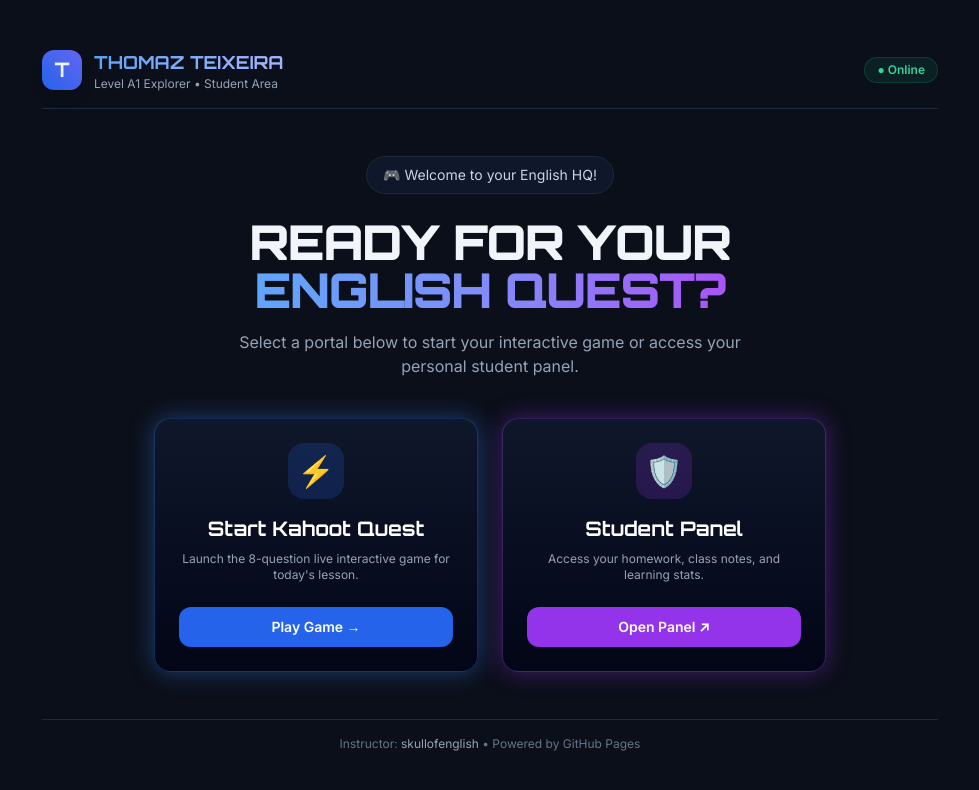
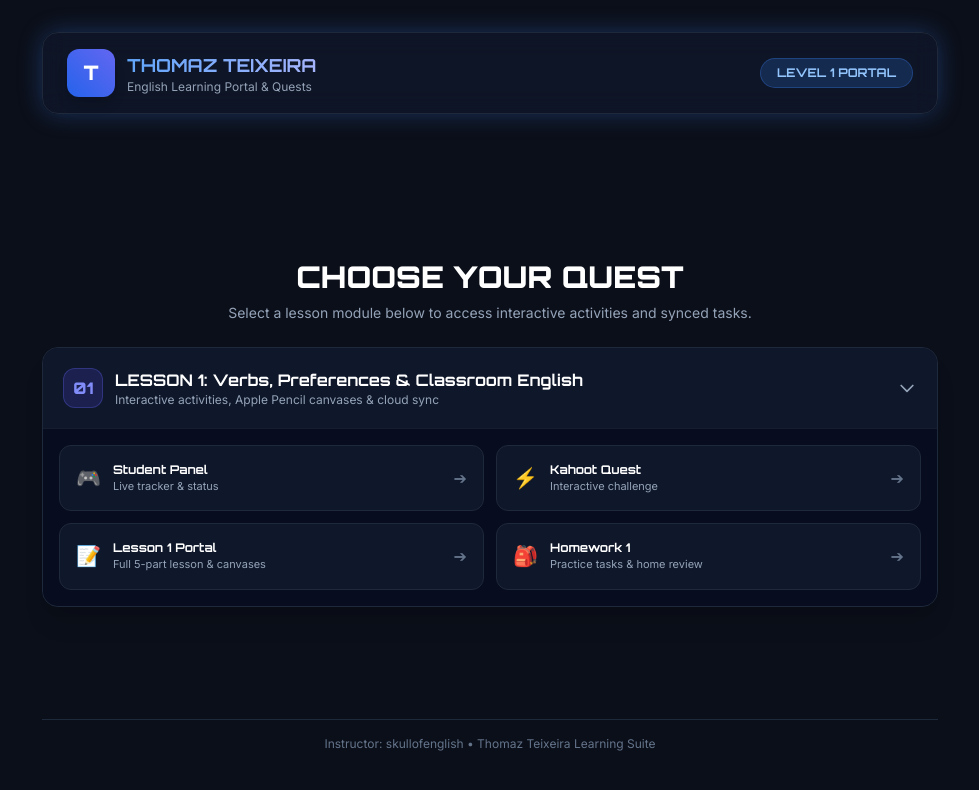
Before and after one commit to skullofenglish/thomazteixeira, a plain HTML site: page index.html in a window 1280 px wide. Shown: the whole page, without its empty margins (150-1129 px from the left). Drawn offline with nearby package versions, Linux system fonts and the light colour scheme.

Commit message:
Update index.html

```diff
--- a/index.html
+++ b/index.html
@@ -3,101 +3,151 @@
 <head>
   <meta charset="UTF-8" />
   <meta name="viewport" content="width=device-width, initial-scale=1.0"/>
-  <title>Thomaz's English Quest | Student Portal</title>
-  <!-- Tailwind CSS CDN -->
+  <title>Thomaz's English Quest | Home Portal</title>
+
+  <!-- Tailwind CSS -->
   <script src="https://cdn.tailwindcss.com"></script>
-  <!-- Google Fonts: Orbitron & Inter -->
+  <!-- Google Fonts -->
   <link href="https://fonts.googleapis.com/css2?family=Inter:wght@400;600;800&family=Orbitron:wght@700;900&display=swap" rel="stylesheet">
+
   <style>
     body {
       font-family: 'Inter', sans-serif;
       background-color: #0b0f19;
+      color: #f8fafc;
     }
     .font-gaming {
       font-family: 'Orbitron', sans-serif;
     }
     .glow-blue {
-      box-shadow: 0 0 25px rgba(59, 130, 246, 0.4);
+      box-shadow: 0 0 25px rgba(59, 130, 246, 0.3);
     }
     .glow-purple {
-      box-shadow: 0 0 25px rgba(147, 51, 234, 0.4);
+      box-shadow: 0 0 25px rgba(147, 51, 234, 0.3);
     }
   </style>
 </head>
-<body class="text-slate-100 min-h-screen flex flex-col justify-between p-4 md:p-8">
+<body class="min-h-screen flex flex-col justify-between p-4 md:p-8">
 
-  <!-- Header / Nav -->
-  <header class="max-w-4xl mx-auto w-full flex items-center justify-between py-4 border-b border-slate-800">
+  <!-- HEADER -->
+  <header class="max-w-4xl mx-auto w-full flex items-center justify-between py-4 px-6 rounded-2xl bg-slate-900/80 border border-slate-800 backdrop-blur-md mb-8 glow-blue">
     <div class="flex items-center gap-3">
-      <div class="w-10 h-10 rounded-xl bg-gradient-to-tr from-blue-600 to-indigo-500 flex items-center justify-center text-xl font-bold font-gaming shadow-lg">
+      <div class="w-12 h-12 rounded-xl bg-gradient-to-tr from-blue-600 to-indigo-500 flex items-center justify-center font-gaming text-xl font-black text-white shadow-lg">
         T
       </div>
       <div>
-        <h1 class="font-gaming text-lg font-bold text-transparent bg-clip-text bg-gradient-to-r from-blue-400 to-indigo-300">
+        <h1 class="font-gaming text-base md:text-lg font-bold text-transparent bg-clip-text bg-gradient-to-r from-blue-400 to-indigo-300">
           THOMAZ TEIXEIRA
         </h1>
-        <p class="text-xs text-slate-400">Level A1 Explorer • Student Area</p>
+        <p class="text-xs text-slate-400">English Learning Portal & Quests</p>
       </div>
     </div>
-    <span class="px-3 py-1 rounded-full text-xs font-semibold bg-emerald-500/10 text-emerald-400 border border-emerald-500/20">
-      ● Online
-    </span>
+    <div class="px-4 py-1.5 rounded-full text-xs font-bold bg-blue-500/20 text-blue-300 border border-blue-500/30 font-gaming">
+      LEVEL 1 PORTAL
+    </div>
   </header>
 
-  <!-- Main Dashboard -->
-  <main class="max-w-4xl mx-auto w-full my-auto py-10 flex flex-col items-center text-center">
-
-    <!-- Welcome Badge -->
-    <div class="mb-6 inline-flex items-center gap-2 px-4 py-2 rounded-full bg-slate-900 border border-slate-800 text-sm text-slate-300">
-      🎮 Welcome to your English HQ!
+  <!-- MAIN CONTENT -->
+  <main class="max-w-4xl mx-auto w-full space-y-4 my-auto">
+    <div class="text-center mb-6">
+      <h2 class="font-gaming text-3xl font-black text-white mb-2">CHOOSE YOUR QUEST</h2>
+      <p class="text-sm text-slate-400">Select a lesson module below to access interactive activities and synced tasks.</p>
     </div>
 
-    <!-- Main Title -->
-    <h2 class="font-gaming text-3xl md:text-5xl font-black mb-4 tracking-tight leading-tight">
-      READY FOR YOUR <br/>
-      <span class="text-transparent bg-clip-text bg-gradient-to-r from-blue-400 via-indigo-400 to-purple-500">
-        ENGLISH QUEST?
-      </span>
-    </h2>
+    <!-- COLLAPSIBLE LESSON 1 CARD -->
+    <div class="rounded-2xl bg-slate-900 border border-slate-800 overflow-hidden transition-all shadow-xl">
+      <!-- Card Header / Toggle -->
+      <button onclick="toggleLesson('lesson1-content', 'arrow-1')" class="w-full flex items-center justify-between p-5 bg-slate-900 hover:bg-slate-800/80 transition-all text-left">
+        <div class="flex items-center gap-3">
+          <div class="w-10 h-10 rounded-xl bg-indigo-600/20 border border-indigo-500/30 flex items-center justify-center text-indigo-400 font-gaming font-black">
+            01
+          </div>
+          <div>
+            <h3 class="font-gaming text-base font-bold text-white">LESSON 1: Verbs, Preferences & Classroom English</h3>
+            <p class="text-xs text-slate-400">Interactive activities, Apple Pencil canvases & cloud sync</p>
+          </div>
+        </div>
+        <svg id="arrow-1" class="w-5 h-5 text-slate-400 transform transition-transform duration-300" fill="none" stroke="currentColor" viewBox="0 0 24 24">
+          <path stroke-linecap="round" stroke-linejoin="round" stroke-width="2" d="M19 9l-7 7-7-7"></path>
+        </svg>
+      </button>
 
-    <p class="text-slate-400 max-w-lg mb-10 text-sm md:text-base">
-      Select a portal below to start your interactive game or access your personal student panel.
-    </p>
+      <!-- Card Content / Sub-links (Opened by default) -->
+      <div id="lesson1-content" class="p-4 bg-slate-950/60 border-t border-slate-800/60 grid grid-cols-1 sm:grid-cols-2 gap-3">
 
-    <!-- Navigation Cards / Tabs -->
-    <div class="grid grid-cols-1 md:grid-cols-2 gap-6 w-full max-w-2xl">
+        <!-- Student Panel Link -->
+        <a href="game1.html" class="p-4 rounded-xl bg-slate-900 border border-slate-800 hover:border-blue-500 hover:bg-slate-850 transition-all flex items-center justify-between group">
+          <div class="flex items-center gap-3">
+            <span class="text-xl">🎮</span>
+            <div>
+              <h4 class="font-gaming text-xs font-bold text-white group-hover:text-blue-400 transition-colors">Student Panel</h4>
+              <p class="text-[11px] text-slate-400">Live tracker & status</p>
+            </div>
+          </div>
+          <span class="text-slate-500 group-hover:text-blue-400 transition-colors">➔</span>
+        </a>
 
-      <!-- TAB 1: Start Game (Apontando corretamente para game1.html) -->
-      <a href="./game1.html" class="group relative p-6 rounded-2xl bg-gradient-to-b from-slate-900 to-slate-950 border border-blue-500/30 hover:border-blue-400 transition-all duration-300 hover:-translate-y-1 glow-blue flex flex-col items-center text-center">
-        <div class="w-14 h-14 rounded-2xl bg-blue-600/20 text-blue-400 flex items-center justify-center text-3xl mb-4 group-hover:scale-110 transition-transform">
-          ⚡
-        </div>
-        <h3 class="font-gaming text-xl font-bold mb-2 text-white">Start Kahoot Quest</h3>
-        <p class="text-xs text-slate-400 mb-6">Launch the 8-question live interactive game for today's lesson.</p>
-        <span class="mt-auto px-5 py-2.5 rounded-xl bg-blue-600 group-hover:bg-blue-500 text-white font-semibold text-sm transition-colors w-full">
-          Play Game →
-        </span>
-      </a>
+        <!-- Kahoot Quest Link -->
+        <a href="https://kahoot.it" target="_blank" class="p-4 rounded-xl bg-slate-900 border border-slate-800 hover:border-purple-500 hover:bg-slate-850 transition-all flex items-center justify-between group">
+          <div class="flex items-center gap-3">
+            <span class="text-xl">⚡</span>
+            <div>
+              <h4 class="font-gaming text-xs font-bold text-white group-hover:text-purple-400 transition-colors">Kahoot Quest</h4>
+              <p class="text-[11px] text-slate-400">Interactive challenge</p>
+            </div>
+          </div>
+          <span class="text-slate-500 group-hover:text-purple-400 transition-colors">➔</span>
+        </a>
 
-      <!-- TAB 2: Student Panel -->
-      <a href="https://github.com/skullofenglish/thomazteixeira/studentpanel" target="_blank" class="group relative p-6 rounded-2xl bg-gradient-to-b from-slate-900 to-slate-950 border border-purple-500/30 hover:border-purple-400 transition-all duration-300 hover:-translate-y-1 glow-purple flex flex-col items-center text-center">
-        <div class="w-14 h-14 rounded-2xl bg-purple-600/20 text-purple-400 flex items-center justify-center text-3xl mb-4 group-hover:scale-110 transition-transform">
-          🛡️
-        </div>
-        <h3 class="font-gaming text-xl font-bold mb-2 text-white">Student Panel</h3>
-        <p class="text-xs text-slate-400 mb-6">Access your homework, class notes, and learning stats.</p>
-        <span class="mt-auto px-5 py-2.5 rounded-xl bg-purple-600 group-hover:bg-purple-500 text-white font-semibold text-sm transition-colors w-full">
-          Open Panel ↗
-        </span>
-      </a>
+        <!-- Lesson 1 Interactive Portal Link -->
+        <a href="lesson1.html" class="p-4 rounded-xl bg-slate-900 border border-slate-800 hover:border-emerald-500 hover:bg-slate-850 transition-all flex items-center justify-between group">
+          <div class="flex items-center gap-3">
+            <span class="text-xl">📝</span>
+            <div>
+              <h4 class="font-gaming text-xs font-bold text-white group-hover:text-emerald-400 transition-colors">Lesson 1 Portal</h4>
+              <p class="text-[11px] text-slate-400">Full 5-part lesson & canvases</p>
+            </div>
+          </div>
+          <span class="text-slate-500 group-hover:text-emerald-400 transition-colors">➔</span>
+        </a>
 
+        <!-- Homework 1 Link -->
+        <a href="homework1.html" class="p-4 rounded-xl bg-slate-900 border border-slate-800 hover:border-amber-500 hover:bg-slate-850 transition-all flex items-center justify-between group">
+          <div class="flex items-center gap-3">
+            <span class="text-xl">🎒</span>
+            <div>
+              <h4 class="font-gaming text-xs font-bold text-white group-hover:text-amber-400 transition-colors">Homework 1</h4>
+              <p class="text-[11px] text-slate-400">Practice tasks & home review</p>
+            </div>
+          </div>
+          <span class="text-slate-500 group-hover:text-amber-400 transition-colors">➔</span>
+        </a>
+
+      </div>
     </div>
+
+    <!-- Future lessons placeholder container can go here later -->
+
   </main>
 
-  <!-- Footer -->
+  <!-- FOOTER -->
   <footer class="max-w-4xl mx-auto w-full text-center py-4 border-t border-slate-800 text-xs text-slate-500">
-    Instructor: <span class="text-slate-400">skullofenglish</span> • Powered by GitHub Pages
+    Instructor: skullofenglish • Thomaz Teixeira Learning Suite
   </footer>
 
+  <script>
+    function toggleLesson(contentId, arrowId) {
+      const content = document.getElementById(contentId);
+      const arrow = document.getElementById(arrowId);
+
+      if (content.classList.contains('hidden')) {
+        content.classList.remove('hidden');
+        arrow.style.transform = 'rotate(0deg)';
+      } else {
+        content.classList.add('hidden');
+        arrow.style.transform = 'rotate(-90deg)';
+      }
+    }
+  </script>
 </body>
 </html>
```
